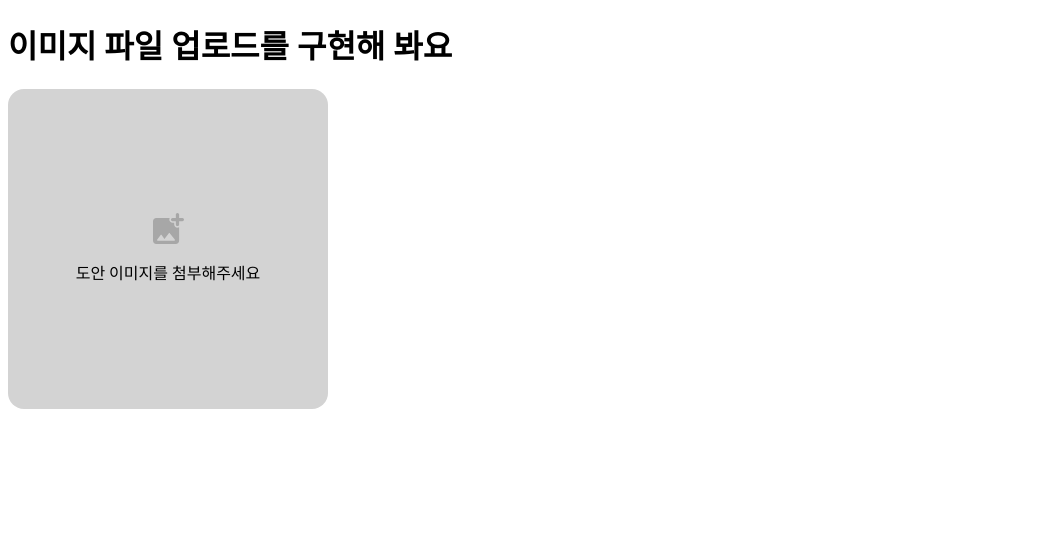
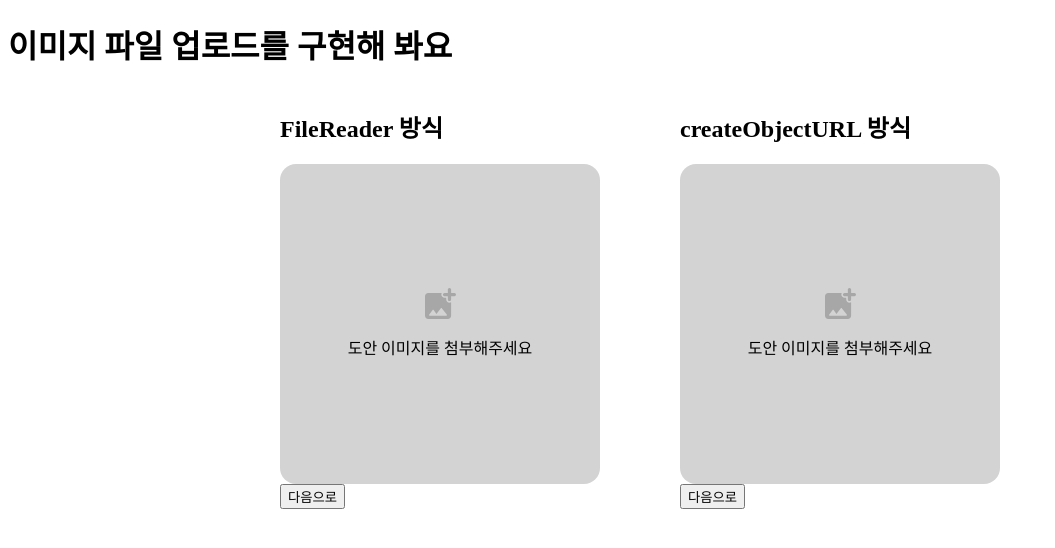
Before and after one commit to Yeonseo-Jo/Tattour-PreTask, a React (Vite) app in the folder yeonseo-pretask/: page /image in a window 1280 px wide. Shown: the top 548 px of the page, without its empty margins (0-1055 px from the left). Built offline with nearby package versions, Linux system fonts and the light colour scheme.

Commit message:
feat : 이미지 미리보기 구현

```diff
--- a/yeonseo-pretask/src/components/ImageUpload.tsx
+++ b/yeonseo-pretask/src/components/ImageUpload.tsx
@@ -1,26 +1,114 @@
 import "../style/ImageUpload.css";
+
+import { useState } from "react";
 
 import { ReactComponent as AddImg } from "../assets/AddImg.svg";
 
 const ImageUpload = () => {
+  const [firstThumbnailURL, setFirstThumbnailURL] = useState<string>("");
+  const [secondThumbnailURL, setSecondThumbnailURL] = useState<string>("");
+
+  const handleChangeUploadByFileReader = (
+    e: React.ChangeEvent<HTMLInputElement>
+  ) => {
+    const { files } = e.target;
+    if (!files || !files[0]) return;
+    const fileBlob = files[0];
+
+    const reader = new FileReader();
+    reader.readAsDataURL(fileBlob);
+    reader.onloadend = () => {
+      const base64data = reader.result as string;
+      console.log("fileReader 방식: \n", base64data);
+      setFirstThumbnailURL(base64data);
+    };
+  };
+
+  const handleChangeUploadByObjectURL = (
+    e: React.ChangeEvent<HTMLInputElement>
+  ) => {
+    const { files } = e.target;
+    if (!files || !files[0]) return;
+    const fileBlob = files[0];
+
+    if (secondThumbnailURL) URL.revokeObjectURL(secondThumbnailURL);
+    const url = URL.createObjectURL(fileBlob);
+    console.log("createObject 방식: \n", url);
+    setSecondThumbnailURL(url);
+  };
+
+  const handleClickNext = () => {
+    console.log("성공");
+  };
+
   return (
     <>
       <h1>이미지 파일 업로드를 구현해 봐요</h1>
+
+      <section className="section-img">
         <article>
-        <label className="img__label" htmlFor="designImg">
+          <h2>FileReader 방식</h2>
+          <label className="img__label" htmlFor="first__designImg">
             <input
-            id="designImg"
+              id="first__designImg"
               className="img__input"
               type="file"
               accept="image/*"
-            // onChange={}
+              onChange={handleChangeUploadByFileReader}
             />
-          <div className="img__preview">
+            <div className="img__uploadBox">
+              {firstThumbnailURL ? (
+                <img
+                  className="img__uploadBox-preview"
+                  src={firstThumbnailURL}
+                  alt="미리보기 이미지"
+                />
+              ) : (
+                <>
                   <AddImg />
                   <span>도안 이미지를 첨부해주세요</span>
+                </>
+              )}
             </div>
           </label>
+          <div>
+            <button type="button" onClick={handleClickNext}>
+              다음으로
+            </button>
+          </div>
         </article>
+        <article>
+          <h2> createObjectURL 방식 </h2>
+          <label className="img__label" htmlFor="second__designImg">
+            <input
+              id="second__designImg"
+              className="img__input"
+              type="file"
+              accept="image/*"
+              onChange={handleChangeUploadByObjectURL}
+            />
+            <div className="img__uploadBox">
+              {secondThumbnailURL ? (
+                <img
+                  className="img__uploadBox-preview"
+                  src={secondThumbnailURL}
+                  alt="미리보기 이미지"
+                />
+              ) : (
+                <>
+                  <AddImg />
+                  <span>도안 이미지를 첨부해주세요</span>
+                </>
+              )}
+            </div>
+          </label>
+          <div>
+            <button type="button" onClick={handleClickNext}>
+              다음으로
+            </button>
+          </div>
+        </article>
+      </section>
     </>
   );
 };
--- a/yeonseo-pretask/src/style/ImageUpload.css
+++ b/yeonseo-pretask/src/style/ImageUpload.css
@@ -1,8 +1,13 @@
+.section-img {
+  display: flex;
+  justify-content: center;
+  gap: 5rem;
+}
 .img__input {
   display: none;
 }
 
-.img__preview {
+.img__uploadBox {
   display: flex;
   flex-direction: column;
   justify-content: center;
@@ -15,3 +20,12 @@
   background-color: lightgray;
   border-radius: 1rem;
 }
+
+.img__uploadBox-preview {
+  width: 100%;
+  height: 100%;
+
+  border-radius: 1rem;
+  /*이미지 비율 어떻게 될것인지 설정*/
+  object-fit: fill;
+}
```
Lines whose indentation alone changed are shown as unchanged.
